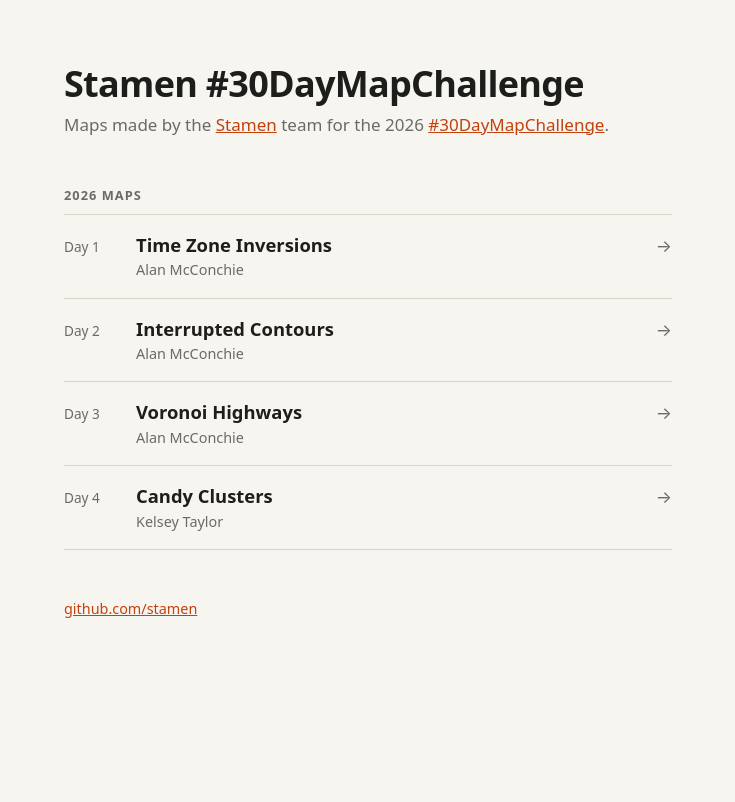
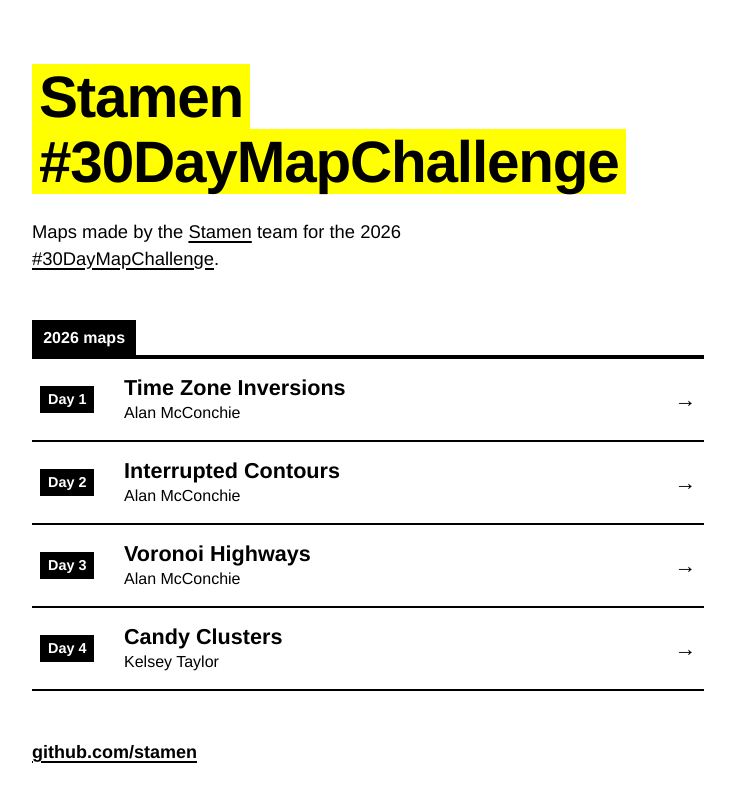
Before and after one commit to stamen/30-day-map-challenge-2026, a plain HTML site: page index.html in a window 1280 px wide. Shown: the whole page, without its empty margins (272-1007 px from the left). Drawn offline with Linux system fonts and the light colour scheme.

Commit message:
Restyle in Stamen's bold black, white and yellow look
Helvetica, black label boxes and a yellow highlight on the title.

Co-Authored-By: Claude Opus 5.5 <noreply@anthropic.com>
Claude-Session: https://claude.ai/code/session_01JpWq1ijw2ipgVXYhiHY2AH

```diff
--- a/index.html
+++ b/index.html
@@ -7,19 +7,21 @@
   <meta name="description" content="Maps made by the Stamen team for the 2026 #30DayMapChallenge.">
   <style>
     :root {
-      --bg: #f7f5f0;
-      --fg: #1d1d1b;
-      --muted: #6b6a66;
-      --rule: #d9d5cc;
-      --accent: #c2410c;
+      --bg: #fff;
+      --fg: #000;
+      --hl: #ffff00;
+      --hl-fg: #000;
+      --box: #000;
+      --box-fg: #fff;
+      --muted: #555;
     }
     @media (prefers-color-scheme: dark) {
       :root {
-        --bg: #161615;
-        --fg: #eceae4;
-        --muted: #9a988f;
-        --rule: #33322f;
-        --accent: #fb923c;
+        --bg: #000;
+        --fg: #fff;
+        --box: #fff;
+        --box-fg: #000;
+        --muted: #aaa;
       }
     }
     * { box-sizing: border-box; }
@@ -27,62 +29,76 @@
       margin: 0;
       background: var(--bg);
       color: var(--fg);
-      font: 17px/1.55 system-ui, -apple-system, "Segoe UI", Roboto, sans-serif;
+      font: 18px/1.45 "Helvetica Neue", Helvetica, Arial, sans-serif;
     }
     main {
-      max-width: 40rem;
+      max-width: 44rem;
       margin: 0 auto;
       padding: 4rem 1rem 3rem;
     }
     h1 {
-      font-size: clamp(1.75rem, 7vw, 2.25rem);
+      font-size: min(4rem, calc((min(100vw, 44rem) - 2rem) / 11.5));
+      font-weight: 700;
+      line-height: 1.12;
+      letter-spacing: -0.02em;
+      margin: 0 0 1.5rem;
       overflow-wrap: anywhere;
-      line-height: 1.1;
-      letter-spacing: -0.02em;
-      margin: 0 0 0.5rem;
     }
-    .lede { color: var(--muted); margin: 0 0 3rem; }
+    .hl {
+      background: var(--hl);
+      color: var(--hl-fg);
+      padding: 0 0.12em;
+      -webkit-box-decoration-break: clone;
+      box-decoration-break: clone;
+    }
+    .lede { font-size: 1.15rem; margin: 0 0 3rem; max-width: 34rem; }
+    a { color: inherit; text-decoration-thickness: 2px; text-underline-offset: 3px; }
+    a:hover, a:focus-visible { background: var(--hl); color: var(--hl-fg); }
     h2 {
-      font-size: 0.8rem;
-      font-weight: 600;
-      text-transform: uppercase;
-      letter-spacing: 0.08em;
-      color: var(--muted);
-      margin: 0 0 0.5rem;
+      display: inline-block;
+      background: var(--box);
+      color: var(--box-fg);
+      font-size: 1rem;
+      font-weight: 700;
+      padding: 0.35rem 0.7rem;
+      margin: 0;
     }
-    ul { list-style: none; margin: 0; padding: 0; border-top: 1px solid var(--rule); }
-    li { border-bottom: 1px solid var(--rule); }
+    ul { list-style: none; margin: 0; padding: 0; border-top: 4px solid var(--fg); }
+    li { border-bottom: 2px solid var(--fg); }
     li a {
       display: grid;
-      grid-template-columns: 3.5rem 1fr auto;
-      align-items: baseline;
+      grid-template-columns: 1fr auto;
+      align-items: center;
       gap: 0 1rem;
-      padding: 1rem 0;
-      color: inherit;
+      padding: 1rem 0.5rem;
       text-decoration: none;
     }
-    li a:hover .name, li a:focus-visible .name { color: var(--accent); }
+    ul.maps li a { grid-template-columns: 4.25rem 1fr auto; }
     .day {
-      color: var(--muted);
-      font-size: 0.85rem;
+      justify-self: start;
+      background: var(--box);
+      color: var(--box-fg);
+      font-weight: 700;
+      font-size: 0.9rem;
+      padding: 0.2rem 0.5rem;
+      white-space: nowrap;
       font-variant-numeric: tabular-nums;
-      white-space: nowrap;
     }
-    .name { font-weight: 600; font-size: 1.15rem; display: block; }
-    .meta { color: var(--muted); font-size: 0.9rem; display: block; }
-    .arrow { color: var(--muted); }
-    a { color: var(--accent); }
-    footer { margin-top: 3rem; color: var(--muted); font-size: 0.9rem; }
+    li a:hover .day, li a:focus-visible .day { background: var(--hl-fg); color: var(--hl); }
+    .name { display: block; font-weight: 700; font-size: 1.35rem; line-height: 1.2; }
+    .meta { display: block; font-size: 1rem; }
+    .arrow { font-weight: 700; font-size: 1.35rem; }
+    footer { margin-top: 3rem; font-weight: 700; }
   </style>
 </head>
 <body>
   <main>
-    <h1>Stamen #30DayMapChallenge</h1>
+    <h1><span class="hl">Stamen</span><br><span class="hl">#30DayMapChallenge</span></h1>
     <p class="lede">Maps made by the <a href="https://stamen.com/">Stamen</a> team for the 2026 <a href="https://30daymapchallenge.com/">#30DayMapChallenge</a>.</p>
 
     <section>
       <h2>2026 maps</h2>
-      <ul id="maps"></ul>
+      <ul id="maps" class="maps"></ul>
       <noscript><p>This list needs JavaScript to display.</p></noscript>
     </section>
 
```
